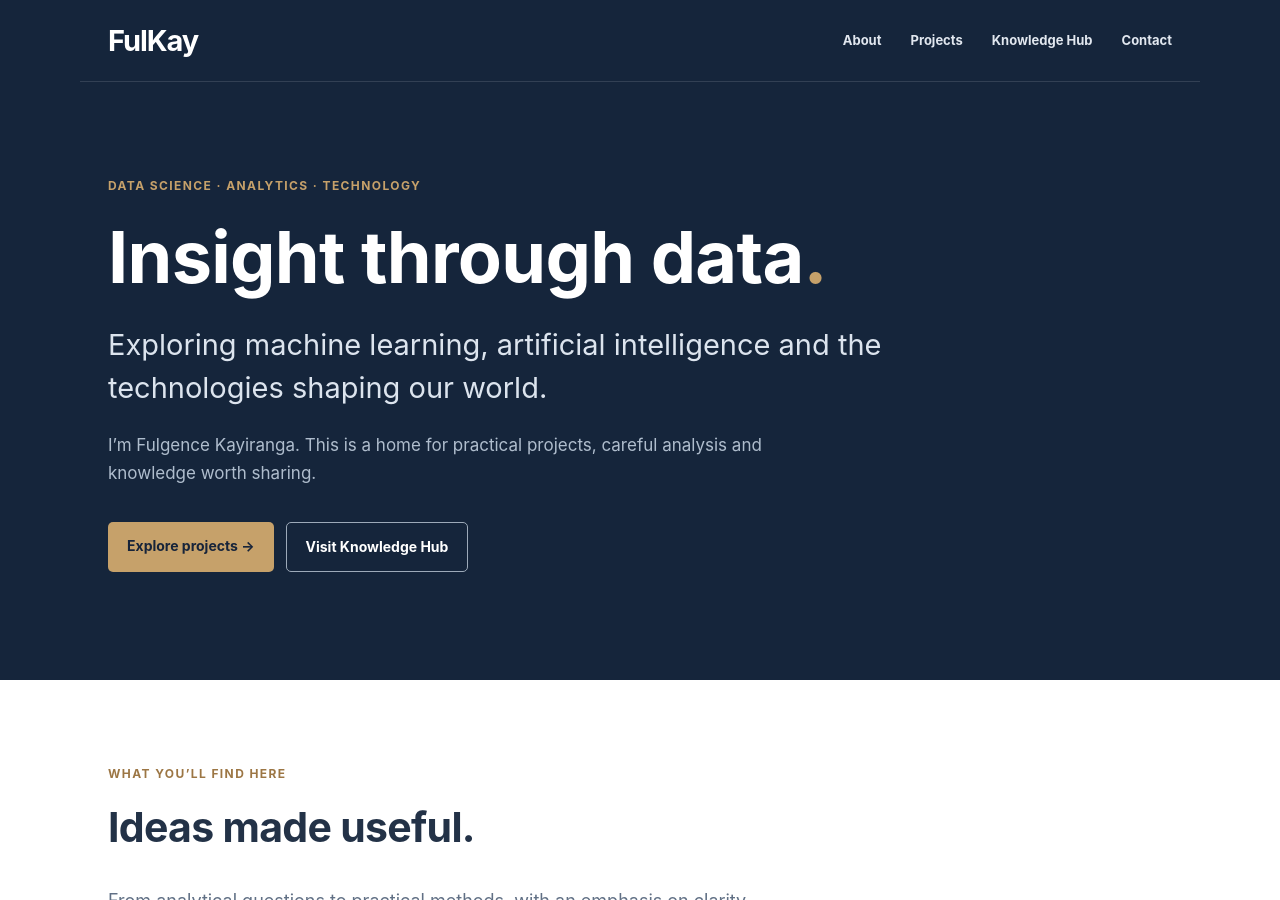
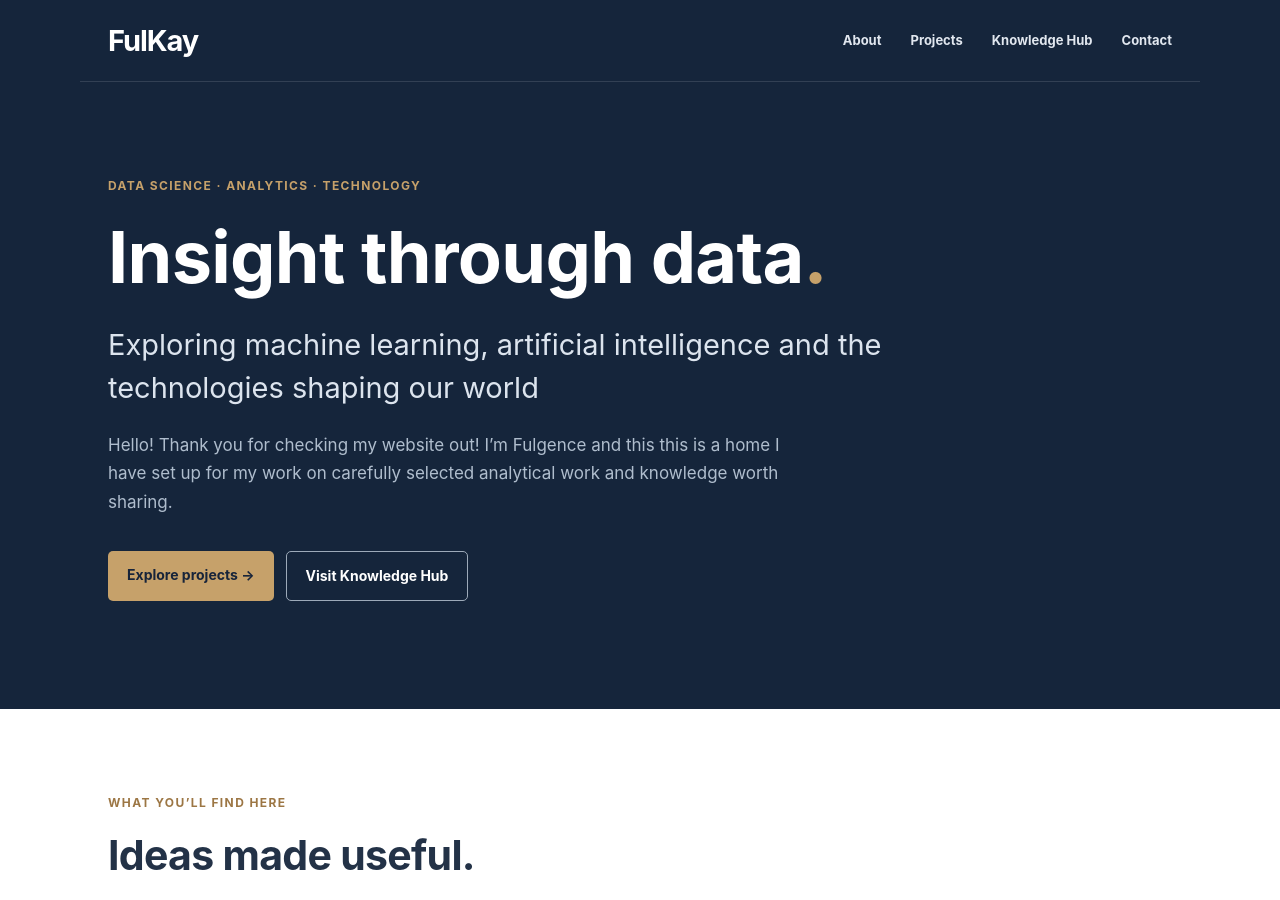
Before and after one commit to Fulkay/Fulkay.github.io, a Jekyll site: the page built from index.html, in a window 1280 px wide and 900 px high. Built offline with Jekyll 4.4.1, drawn with Linux system fonts in a browser that asks for light colours.

Commit message:
Update FulKay website content and styling

```diff
--- a/index.html
+++ b/index.html
@@ -1,14 +1,14 @@
 ---
 layout: default
 title: Home
-description: Exploring machine learning, artificial intelligence and the technologies shaping our world.
+description: Exploring machine learning, artificial intelligence and the technologies shaping our world
 ---
 <section class="hero">
   <div class="wrap hero-inner">
     <p class="eyebrow">DATA SCIENCE · ANALYTICS · TECHNOLOGY</p>
     <h1>Insight through data<span class="gold">.</span></h1>
-    <p class="hero-subtitle">Exploring machine learning, artificial intelligence and the technologies shaping our world.</p>
-    <p class="hero-description">I’m Fulgence Kayiranga. This is a home for practical projects, careful analysis and knowledge worth sharing.</p>
+    <p class="hero-subtitle">Exploring machine learning, artificial intelligence and the technologies shaping our world</p>
+    <p class="hero-description">Hello! Thank you for checking my website out! I’m Fulgence and this this is a home I have set up for my work on carefully selected analytical work and knowledge worth sharing.</p>
     <div class="actions">
       <a class="button button-primary" href="{{ '/projects/' | relative_url }}">Explore projects <span aria-hidden="true">→</span></a>
       <a class="button button-outline" href="{{ '/knowledge/' | relative_url }}">Visit Knowledge Hub</a>
```
Also changed, not shown: contact.md (+1 -1 lines), knowledge.md (+1 -1 lines), README.md.
